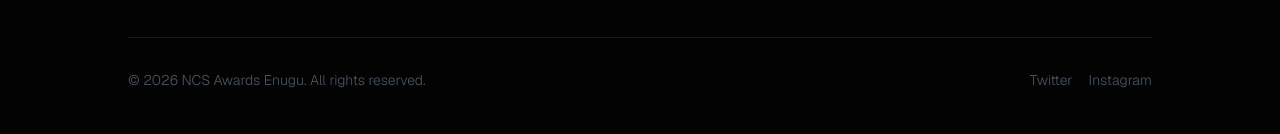
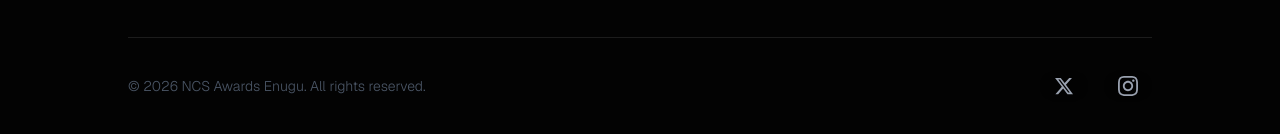
Before and after one commit to LandryOkoye/ncs-enugu, a Next.js app: page / in a window 1280 px wide. Shown: the part 7320-7454 px from the top of the page. Built offline with nearby package versions, Linux system fonts and the light colour scheme; a web font is replaced by a local one.

Commit message:
added socials logo to the footer

```diff
--- a/app/layout.tsx
+++ b/app/layout.tsx
@@ -69,8 +69,16 @@
             <div>&copy; {new Date().getFullYear()} NCS Awards Enugu. All rights reserved.</div>
             <div className="flex gap-4">
               {/* <a href="#" className="hover:text-white transition-colors">LinkedIn</a> */}
-              <a href="https://www.x.com/ncsenugu" className="hover:text-white transition-colors" target="_blank">Twitter</a>
-              <a href="https://instagram.com/ncsenugu" className="hover:text-white transition-colors" target="_blank">Instagram</a>
+              <a href="https://www.x.com/ncsenugu" className="hover:text-white transition-colors" target="_blank">
+                <div className="w-12 h-8 rounded-full bg-black/30 flex items-center justify-center shrink-0 group-hover:bg-[#c59d5f] transition-colors duration-300">
+                    <svg className="w-5 h-5 text-gray-400 group-hover:text-[#efe5d2] transition-colors" fill="currentColor" viewBox="0 0 24 24"><path d="M18.244 2.25h3.308l-7.227 8.26 8.502 11.24H16.17l-5.214-6.817L4.99 21.75H1.68l7.73-8.835L1.254 2.25H8.08l4.713 6.231zm-1.161 17.52h1.833L7.084 4.126H5.117z" /></svg>
+                </div>
+              </a>
+              <a href="https://instagram.com/ncsenugu" className="hover:text-white transition-colors" target="_blank">
+                <div className="w-12 h-8 rounded-full bg-black/30 flex items-center justify-center shrink-0 group-hover:bg-[#c59d5f] transition-colors duration-300">
+                    <svg className="w-5 h-5 text-gray-400 group-hover:text-[#efe5d2] transition-colors" fill="currentColor" viewBox="0 0 24 24"><path d="M12 2.163c3.204 0 3.584.012 4.85.07 3.252.148 4.771 1.691 4.919 4.919.058 1.265.069 1.645.069 4.849 0 3.205-.012 3.584-.069 4.849-.149 3.225-1.664 4.771-4.919 4.919-1.266.058-1.644.07-4.85.07-3.204 0-3.584-.012-4.849-.07-3.26-.149-4.771-1.699-4.919-4.92-.058-1.265-.07-1.644-.07-4.849 0-3.204.013-3.583.07-4.849.149-3.227 1.664-4.771 4.919-4.919 1.266-.057 1.645-.069 4.849-.069zm0-2.163c-3.259 0-3.667.014-4.947.072-4.358.2-6.78 2.618-6.98 6.98-.059 1.281-.073 1.689-.073 4.948 0 3.259.014 3.668.072 4.948.2 4.358 2.618 6.78 6.98 6.98 1.281.058 1.689.072 4.948.072 3.259 0 3.668-.014 4.948-.072 4.354-.2 6.782-2.618 6.979-6.98.059-1.28.073-1.689.073-4.948 0-3.259-.014-3.667-.072-4.947-.196-4.354-2.617-6.78-6.979-6.98-1.281-.059-1.69-.073-4.949-.073zm0 5.838c-3.403 0-6.162 2.759-6.162 6.162s2.759 6.163 6.162 6.163 6.162-2.759 6.162-6.163c0-3.403-2.759-6.162-6.162-6.162zm0 10.162c-2.209 0-4-1.79-4-4 0-2.209 1.791-4 4-4s4 1.791 4 4c0 2.21-1.791 4-4 4zm6.406-11.845c-.796 0-1.441.645-1.441 1.44s.645 1.44 1.441 1.44c.795 0 1.439-.645 1.439-1.44s-.644-1.44-1.439-1.44z" /></svg>
+                </div>
+              </a>
             </div>
           </div>
         </footer>
```
